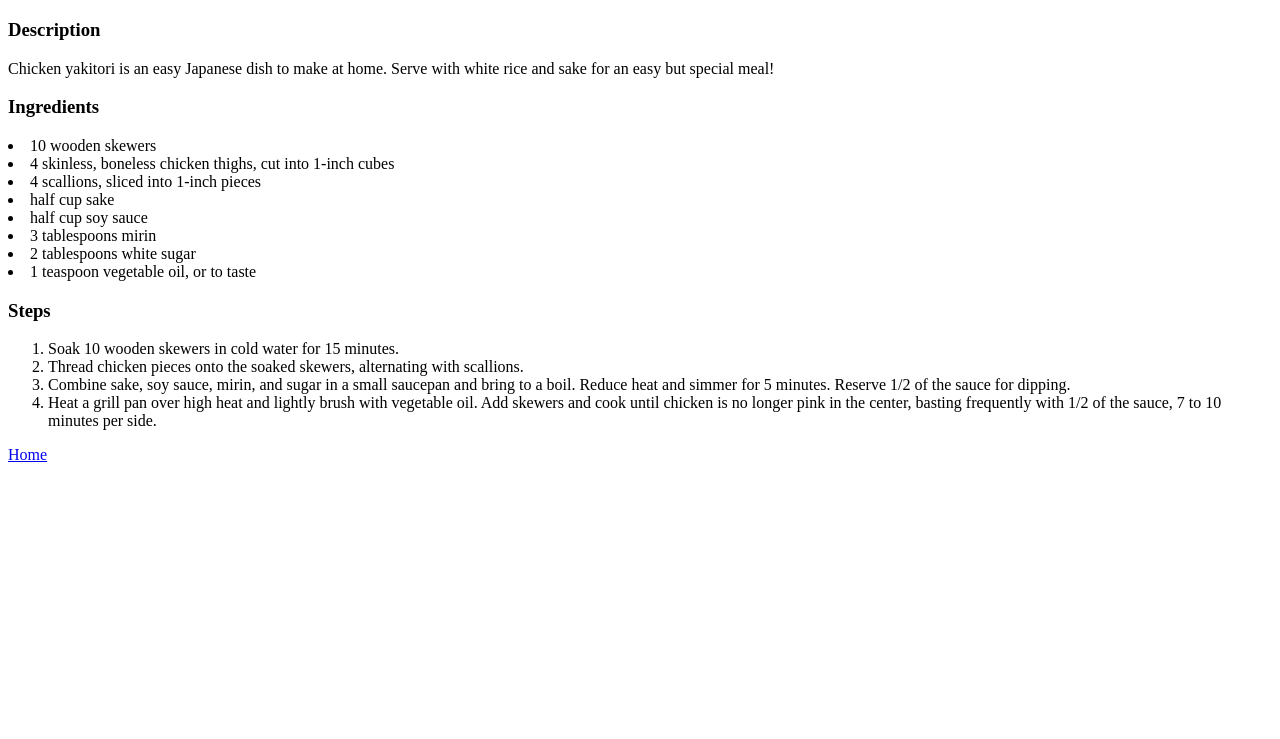
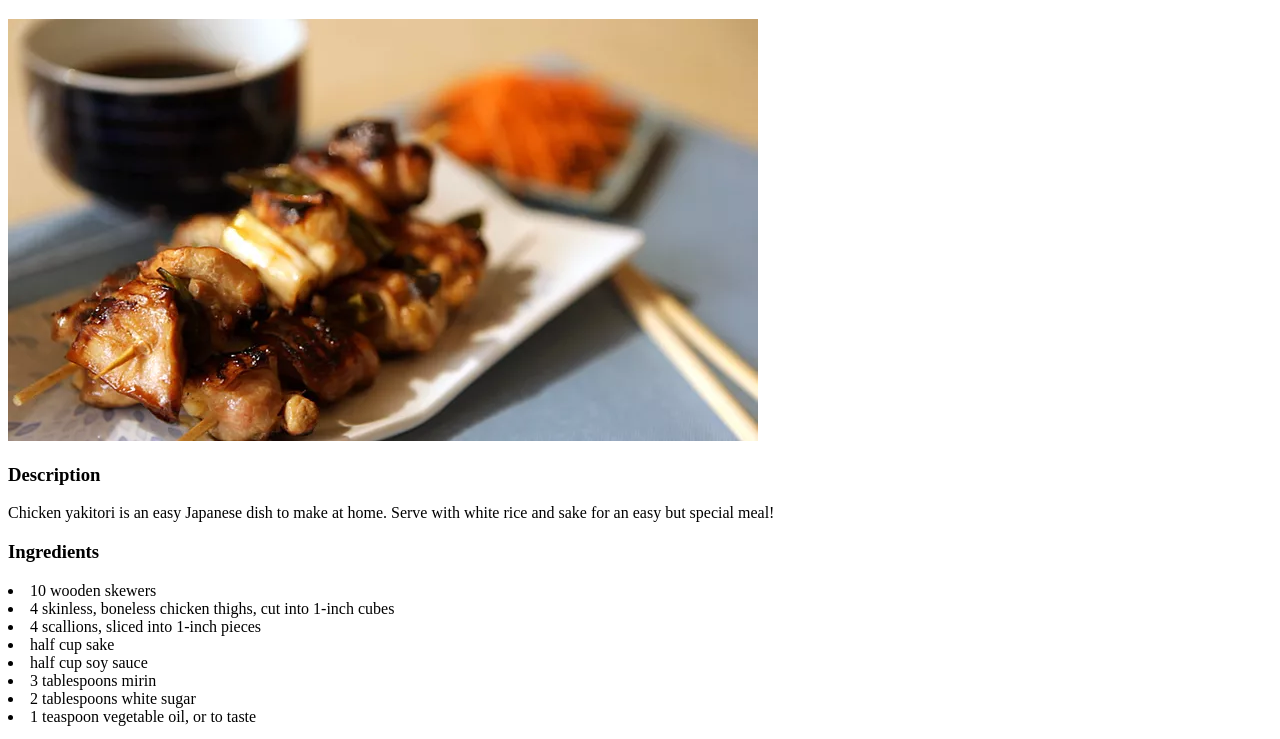
Before and after one commit to gustavorah/odin-recipes, a plain HTML site: page recipes/yakitori.html in a window 1280 px wide. Shown: the part 61-800 px from the top of the page. Drawn offline with Linux system fonts and the light colour scheme.

Commit message:
Forgot the image yakitori.html

```diff
--- a/recipes/yakitori.html
+++ b/recipes/yakitori.html
@@ -7,6 +7,7 @@
 </head>
 <body>
     <h1>Easy Chicken Yakitori</h1>
+    <img src="yakitori.webp" alt="Delicious Yakitori">
     <h3>Description</h3>
     <p>
         Chicken yakitori is an easy Japanese dish to make at home. Serve with white rice and sake for an easy but special meal!
```
